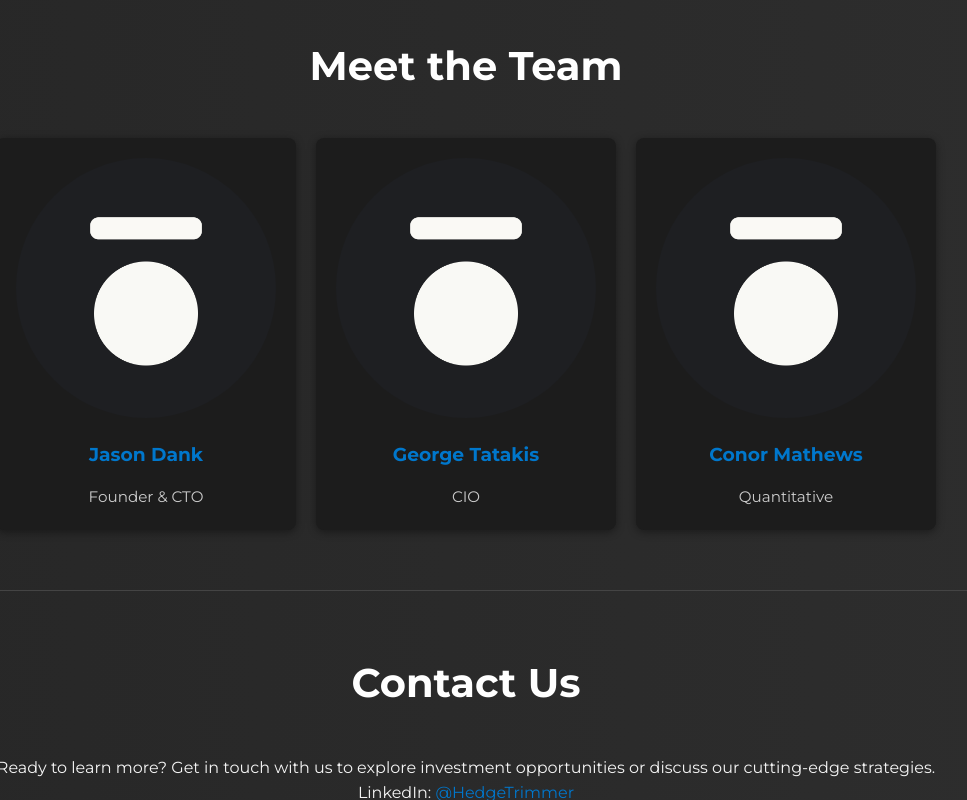
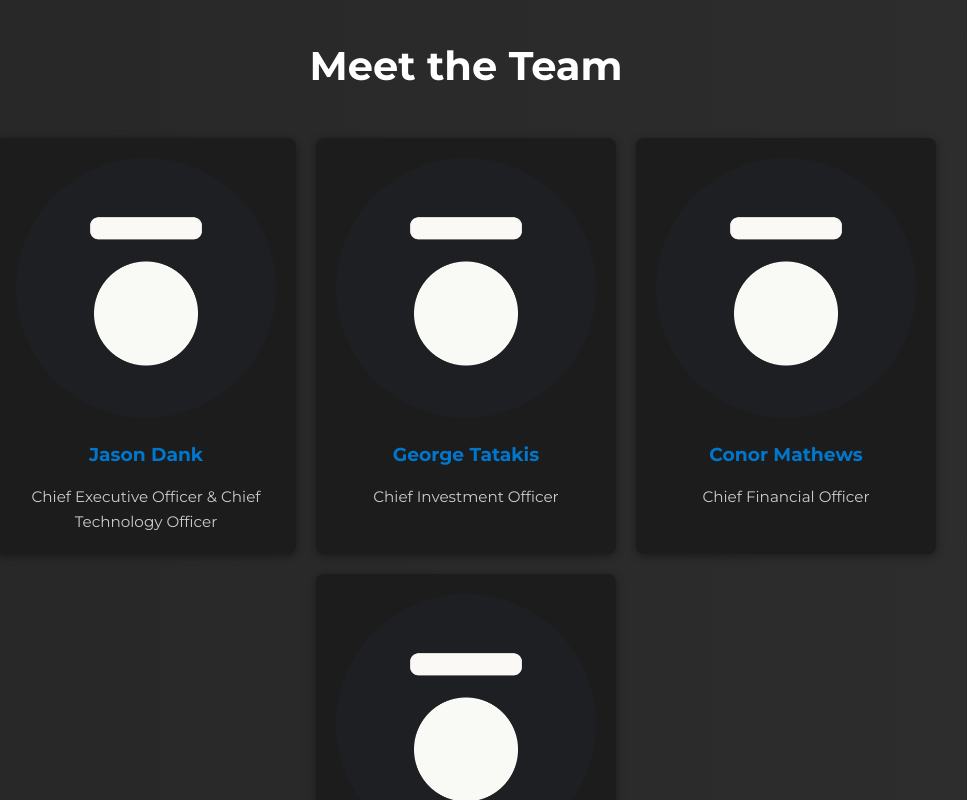
Before and after one commit to Dexteritize/dexteritize.github.io, a plain HTML site: page index.html in a window 1280 px wide. Shown: the part 2000-2800 px from the top of the page, without its empty margins (174-1141 px from the left). Drawn offline with nearby package versions, Linux system fonts and the light colour scheme; animation ran at ten frames a second.

Commit message:
website v6 - new CRO

```diff
--- a/index.html
+++ b/index.html
@@ -420,17 +420,22 @@
           <div class="card">
             <img src="HedgeTrimmerDark.png" alt="Team member photo of Jason Dank" loading="lazy">
             <h3><a href="https://www.linkedin.com/in/jason-dank/" target="_blank" rel="noopener">Jason Dank</a></h3>
-            <p>Founder & CTO</p>
+            <p>Chief Executive Officer & Chief Technology Officer</p>
           </div>
           <div class="card">
             <img src="HedgeTrimmerDark.png" alt="Team member photo of George Tatakis" loading="lazy">
             <h3><a href="https://www.linkedin.com/in/tatakisg/" target="_blank" rel="noopener">George Tatakis</a></h3>
-            <p>CIO</p>
+            <p>Chief Investment Officer</p>
           </div>
           <div class="card">
             <img src="HedgeTrimmerDark.png" alt="Team member photo of Conor Mathews" loading="lazy">
             <h3><a href="https://www.linkedin.com/in/conor-matthews19/" target="_blank" rel="noopener">Conor Mathews</a></h3>
-            <p>Quantitative</p>
+            <p>Chief Financial Officer</p>
+          </div>
+          <div class="card">
+            <img src="HedgeTrimmerDark.png" alt="Team member photo of Ryan Matheson" loading="lazy">
+            <h3><a href="https://www.linkedin.com/in/mathesonryan/" target="_blank" rel="noopener">Ryan Matheson</a></h3>
+            <p>Chief Risk Officer</p>
           </div>
         </div>
       </div>
```
